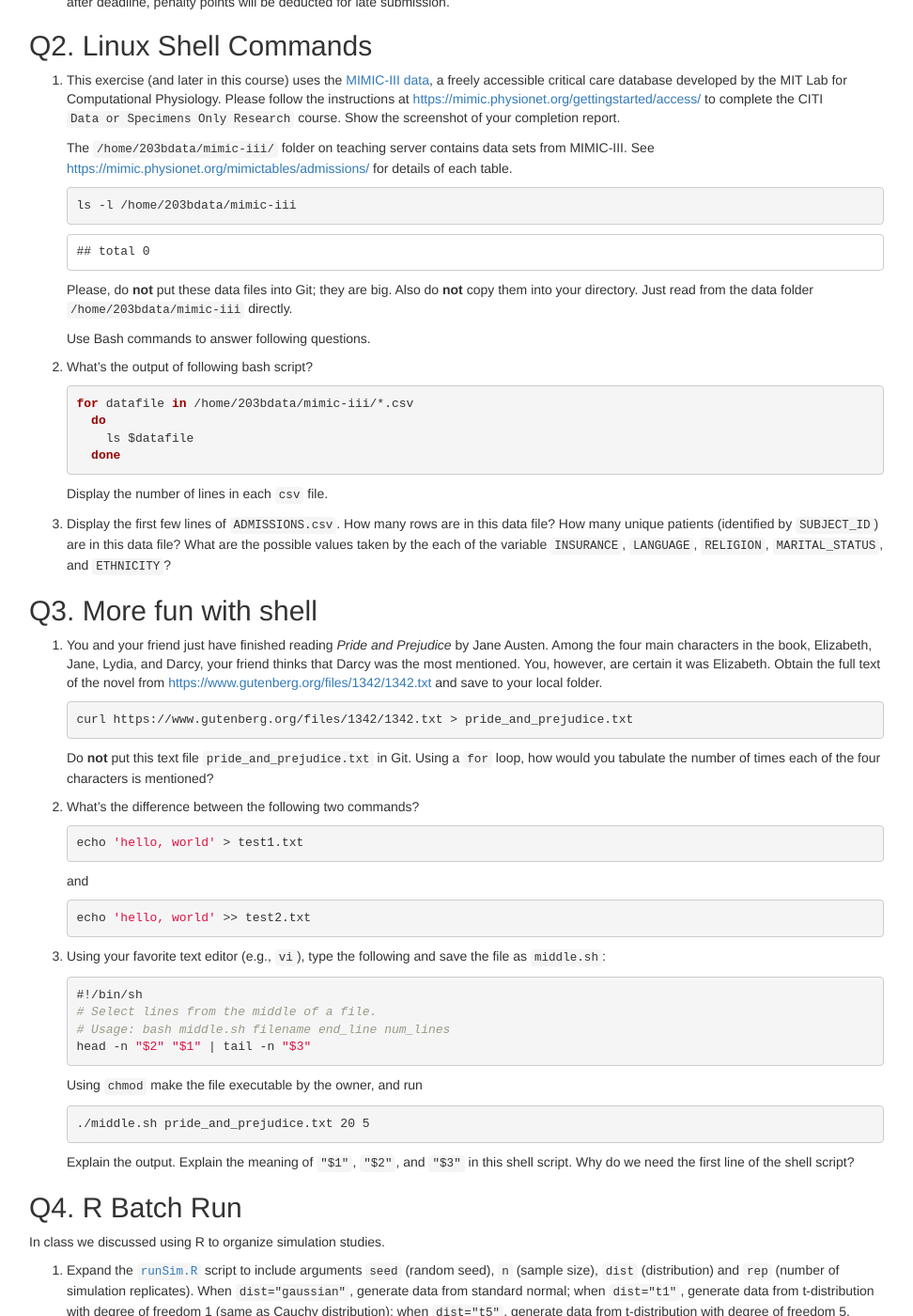
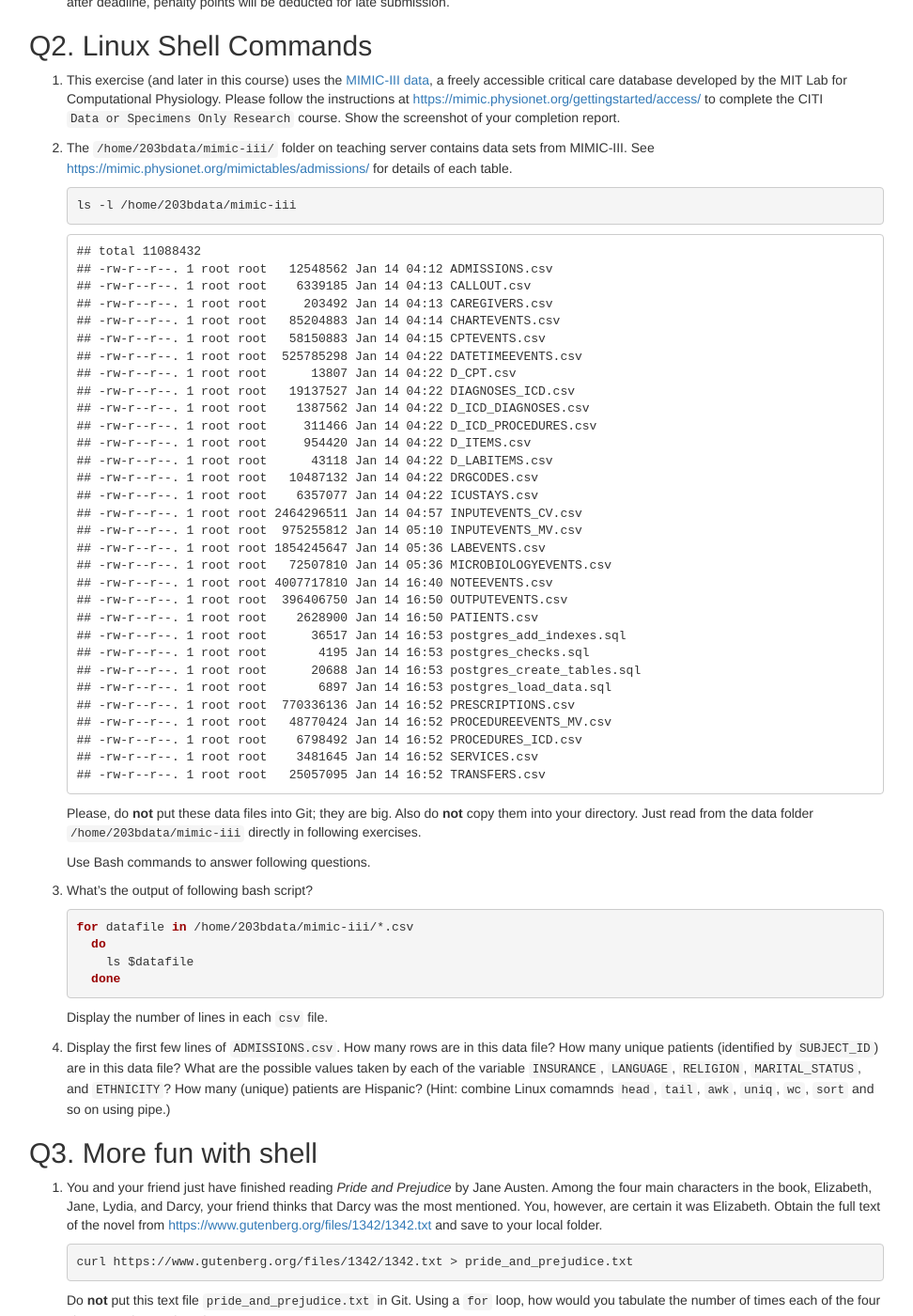
Before and after one commit to ucla-biostat203b-2020winter/ucla-biostat203b-2020winter.github.io, a Jekyll site: the page hw/hw1/hw1.html, which Jekyll copies as it is, in a window 1280 px wide and 1400 px high, scrolled down 431 px. Shown: the whole window at 94% size, without its empty margins (154-1126 px from the left). Built offline with Jekyll 4.4.1, drawn with Linux system fonts in a browser that asks for light colours; formulas are drawn with MathJax 3.

Commit message:
more edits on teaching server

```diff
--- a/hw/hw1/hw1.html
+++ b/hw/hw1/hw1.html
@@ -380,11 +380,41 @@ summary {
 <div id="q2.-linux-shell-commands" class="section level2">
 <h2>Q2. Linux Shell Commands</h2>
 <ol style="list-style-type: decimal">
-<li><p>This exercise (and later in this course) uses the <a href="https://mimic.physionet.org">MIMIC-III data</a>, a freely accessible critical care database developed by the MIT Lab for Computational Physiology. Please follow the instructions at <a href="https://mimic.physionet.org/gettingstarted/access/" class="uri">https://mimic.physionet.org/gettingstarted/access/</a> to complete the CITI <code>Data or Specimens Only Research</code> course. Show the screenshot of your completion report.</p>
-<p>The <code>/home/203bdata/mimic-iii/</code> folder on teaching server contains data sets from MIMIC-III. See <a href="https://mimic.physionet.org/mimictables/admissions/" class="uri">https://mimic.physionet.org/mimictables/admissions/</a> for details of each table.</p>
+<li><p>This exercise (and later in this course) uses the <a href="https://mimic.physionet.org">MIMIC-III data</a>, a freely accessible critical care database developed by the MIT Lab for Computational Physiology. Please follow the instructions at <a href="https://mimic.physionet.org/gettingstarted/access/" class="uri">https://mimic.physionet.org/gettingstarted/access/</a> to complete the CITI <code>Data or Specimens Only Research</code> course. Show the screenshot of your completion report.</p></li>
+<li><p>The <code>/home/203bdata/mimic-iii/</code> folder on teaching server contains data sets from MIMIC-III. See <a href="https://mimic.physionet.org/mimictables/admissions/" class="uri">https://mimic.physionet.org/mimictables/admissions/</a> for details of each table.</p>
 <pre class="bash"><code>ls -l /home/203bdata/mimic-iii</code></pre>
-<pre><code>## total 0</code></pre>
-<p>Please, do <strong>not</strong> put these data files into Git; they are big. Also do <strong>not</strong> copy them into your directory. Just read from the data folder <code>/home/203bdata/mimic-iii</code> directly.</p>
+<pre><code>## total 11088432
+## -rw-r--r--. 1 root root   12548562 Jan 14 04:12 ADMISSIONS.csv
+## -rw-r--r--. 1 root root    6339185 Jan 14 04:13 CALLOUT.csv
+## -rw-r--r--. 1 root root     203492 Jan 14 04:13 CAREGIVERS.csv
+## -rw-r--r--. 1 root root   85204883 Jan 14 04:14 CHARTEVENTS.csv
+## -rw-r--r--. 1 root root   58150883 Jan 14 04:15 CPTEVENTS.csv
+## -rw-r--r--. 1 root root  525785298 Jan 14 04:22 DATETIMEEVENTS.csv
+## -rw-r--r--. 1 root root      13807 Jan 14 04:22 D_CPT.csv
+## -rw-r--r--. 1 root root   19137527 Jan 14 04:22 DIAGNOSES_ICD.csv
+## -rw-r--r--. 1 root root    1387562 Jan 14 04:22 D_ICD_DIAGNOSES.csv
+## -rw-r--r--. 1 root root     311466 Jan 14 04:22 D_ICD_PROCEDURES.csv
+## -rw-r--r--. 1 root root     954420 Jan 14 04:22 D_ITEMS.csv
+## -rw-r--r--. 1 root root      43118 Jan 14 04:22 D_LABITEMS.csv
+## -rw-r--r--. 1 root root   10487132 Jan 14 04:22 DRGCODES.csv
+## -rw-r--r--. 1 root root    6357077 Jan 14 04:22 ICUSTAYS.csv
+## -rw-r--r--. 1 root root 2464296511 Jan 14 04:57 INPUTEVENTS_CV.csv
+## -rw-r--r--. 1 root root  975255812 Jan 14 05:10 INPUTEVENTS_MV.csv
+## -rw-r--r--. 1 root root 1854245647 Jan 14 05:36 LABEVENTS.csv
+## -rw-r--r--. 1 root root   72507810 Jan 14 05:36 MICROBIOLOGYEVENTS.csv
+## -rw-r--r--. 1 root root 4007717810 Jan 14 16:40 NOTEEVENTS.csv
+## -rw-r--r--. 1 root root  396406750 Jan 14 16:50 OUTPUTEVENTS.csv
+## -rw-r--r--. 1 root root    2628900 Jan 14 16:50 PATIENTS.csv
+## -rw-r--r--. 1 root root      36517 Jan 14 16:53 postgres_add_indexes.sql
+## -rw-r--r--. 1 root root       4195 Jan 14 16:53 postgres_checks.sql
+## -rw-r--r--. 1 root root      20688 Jan 14 16:53 postgres_create_tables.sql
+## -rw-r--r--. 1 root root       6897 Jan 14 16:53 postgres_load_data.sql
+## -rw-r--r--. 1 root root  770336136 Jan 14 16:52 PRESCRIPTIONS.csv
+## -rw-r--r--. 1 root root   48770424 Jan 14 16:52 PROCEDUREEVENTS_MV.csv
+## -rw-r--r--. 1 root root    6798492 Jan 14 16:52 PROCEDURES_ICD.csv
+## -rw-r--r--. 1 root root    3481645 Jan 14 16:52 SERVICES.csv
+## -rw-r--r--. 1 root root   25057095 Jan 14 16:52 TRANSFERS.csv</code></pre>
+<p>Please, do <strong>not</strong> put these data files into Git; they are big. Also do <strong>not</strong> copy them into your directory. Just read from the data folder <code>/home/203bdata/mimic-iii</code> directly in following exercises.</p>
 <p>Use Bash commands to answer following questions.</p></li>
 <li><p>What’s the output of following bash script?</p>
 <pre class="bash"><code>for datafile in /home/203bdata/mimic-iii/*.csv
@@ -392,7 +422,7 @@ summary {
     ls $datafile
   done</code></pre>
 <p>Display the number of lines in each <code>csv</code> file.</p></li>
-<li><p>Display the first few lines of <code>ADMISSIONS.csv</code>. How many rows are in this data file? How many unique patients (identified by <code>SUBJECT_ID</code>) are in this data file? What are the possible values taken by the each of the variable <code>INSURANCE</code>, <code>LANGUAGE</code>, <code>RELIGION</code>, <code>MARITAL_STATUS</code>, and <code>ETHNICITY</code>?</p></li>
+<li><p>Display the first few lines of <code>ADMISSIONS.csv</code>. How many rows are in this data file? How many unique patients (identified by <code>SUBJECT_ID</code>) are in this data file? What are the possible values taken by each of the variable <code>INSURANCE</code>, <code>LANGUAGE</code>, <code>RELIGION</code>, <code>MARITAL_STATUS</code>, and <code>ETHNICITY</code>? How many (unique) patients are Hispanic? (Hint: combine Linux comamnds <code>head</code>, <code>tail</code>, <code>awk</code>, <code>uniq</code>, <code>wc</code>, <code>sort</code> and so on using pipe.)</p></li>
 </ol>
 </div>
 <div id="q3.-more-fun-with-shell" class="section level2">
```
Also changed, not shown: hw/hw1/hw1.Rmd (+4 -4 lines).
